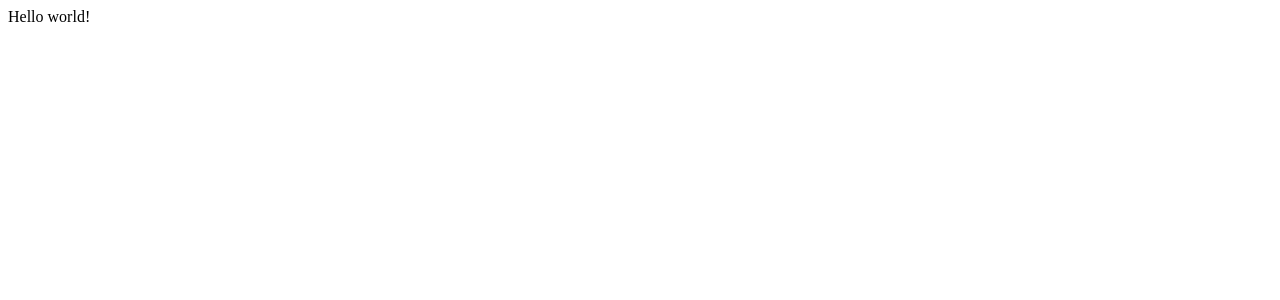
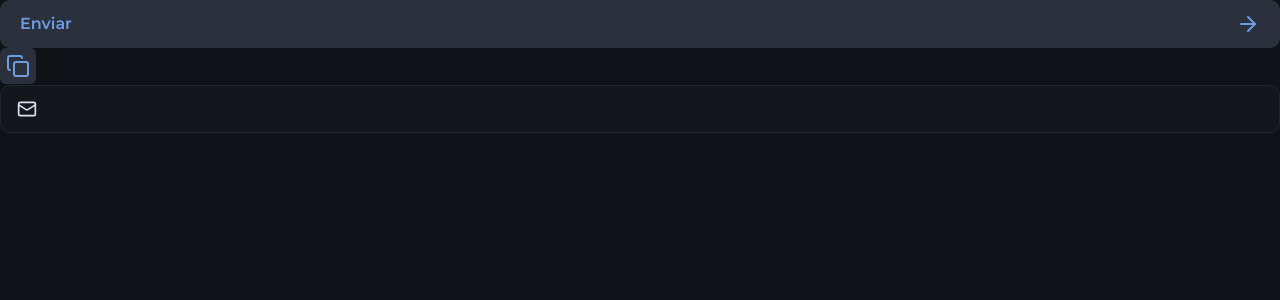
Before and after one commit to TiagoCoder2022/connect-web, a Next.js app: page / in a window 1280 px wide. Shown: the top 300 px of the page. Built offline with nearby package versions, Linux system fonts and the light colour scheme.

Commit message:
add project setup chore

```diff
--- /dev/null
+++ b/postcss.config.mjs
@@ -0,0 +1,7 @@
+const config = {
+    plugins: {
+        "@tailwindcss/postcss": {},
+    }
+}
+
+export default config;
--- /dev/null
+++ b/src/app/globals.css
@@ -0,0 +1,25 @@
+@import "tailwindcss";
+
+@theme {
+  --color-*: initial;
+
+  --color-blue: #6F9DE2;
+  --color-purple: #9871F3;
+
+  --color-danger: #F05D6C;
+
+  --color-gray-100: #DAE4F2;
+  --color-gray-200: #C8D0DA;
+  --color-gray-300: #95A1B1;
+  --color-gray-400: #6F7D90;
+  --color-gray-500: #2A313C;
+  --color-gray-600: #21252C;
+  --color-gray-700: #191D24;
+  --color-gray-800: #13161B;
+  --color-gray-900: #0F1216;
+
+  --font-heading: var(--font-oxanium);
+  --font-sans: var(--font-montserrat);
+
+  --radius-xl: 0.625rem;
+}
--- a/src/app/layout.tsx
+++ b/src/app/layout.tsx
@@ -1,9 +1,22 @@
+import './globals.css'
 import type { Metadata } from "next";
+import { Montserrat, Oxanium } from "next/font/google"
 
 export const metadata: Metadata = {
-  title: "Create Next App",
-  description: "Generated by create next app",
+  title: "devstage"
 };
+
+const oxanium = Oxanium({
+  weight: ['500', '600'],
+  subsets: ['latin'],
+  variable: '--font-oxanium',
+})
+
+const montserrat = Montserrat({
+  weight: ['400', '600'],
+  subsets: ['latin'],
+  variable: '--font-montserrat',
+})
 
 export default function RootLayout({
   children,
@@ -11,8 +24,8 @@
   children: React.ReactNode;
 }>) {
   return (
-    <html lang="en">
-      <body>{children}</body>
+    <html lang="en" className={`${oxanium.variable} ${montserrat.variable}`}>
+      <body className="bg-gray-900 text-gray-100 antialiased">{children}</body>
     </html>
   );
 }
--- a/src/app/page.tsx
+++ b/src/app/page.tsx
@@ -1,7 +1,29 @@
+import Button from "@/components/button";
+import IconButton from "@/components/icon-button";
+import { InputField, InputIcon, InputRoot } from "@/components/Input";
+import { ArrowRight, Copy, Mail } from "lucide-react"
+
 export default function Home() {
   return (
     <main>
-      <div>Hello world!</div>
+      <Button>
+        Enviar
+        <ArrowRight />
+      </Button>
+
+      <IconButton>
+        <Copy />
+      </IconButton>
+
+      <div>
+        <InputRoot>
+          <InputIcon>
+            <Mail className="size-5" />
+          </InputIcon>
+
+          <InputField />
+        </InputRoot>
+      </div>
     </main>
   );
 }
--- /dev/null
+++ b/src/components/Input.tsx
@@ -0,0 +1,37 @@
+import { ComponentProps } from "react";
+
+interface InputRootProps extends ComponentProps<'div'> {
+    error?: boolean;
+}
+
+export const InputRoot = ({error = false, ...props}: InputRootProps) => {
+    return (
+        <div
+            data-error={error}
+            className="group bg-gray-800 h-12 border border-gray-600 rounded-xl px-4 flex items-center gap-2 focus-within:border-gray-100 data-[error=true]:border-danger"
+            {...props}
+        ></div>
+    );
+}
+
+interface InputIconProps extends ComponentProps<'span'> {}
+
+export const InputIcon = (props: InputIconProps) => {
+    return (
+        <span
+            className="text-gray-400 group-focus-within:text-gray-100 group-[&:not(:has(input:placeholder-shown))]:text-gray-100 group-data-[error=true]:text-danger"
+            {...props}
+        ></span>
+    );
+}
+
+interface InputFieldProps extends ComponentProps<'input'> {}
+
+export const InputField = (props: InputFieldProps) => {
+    return (
+        <input
+            className="flex-1 outline-0 placeholder-gray-400"
+            {...props}
+        />
+    );
+}
--- /dev/null
+++ b/src/components/button.tsx
@@ -0,0 +1,16 @@
+import { ComponentProps, ReactNode} from "react"
+
+interface ButtonProps extends ComponentProps<'button'> {
+    children?: ReactNode;
+}
+
+const Button = (props: ButtonProps) => {
+    return (
+        <button
+            className="flex justify-between items-center px-5 h-12 bg-gray-500 text-blue font-semibold rounded-xl w-full cursor-pointer transition-colors duration-300 hover:bg-blue hover:text-gray-900"
+            {...props}
+        />
+    )
+}
+
+export default Button;
--- /dev/null
+++ b/src/components/icon-button.tsx
@@ -0,0 +1,15 @@
+import { ReactNode} from "react"
+
+interface IconButtonProps {
+    children?: ReactNode;
+}
+
+const IconButton = ({children}: IconButtonProps) => {
+    return (
+        <button className="p-1.5 bg-gray-500 text-blue rounded-md cursor-pointer transition-colors duration-300 hover:bg-blue hover:text-gray-900">
+            {children}
+        </button>
+    )
+}
+
+export default IconButton;
```
Also changed, not shown: package.json (+7 -3 lines), 1 other file (tests, documents, lock files or other folders).
